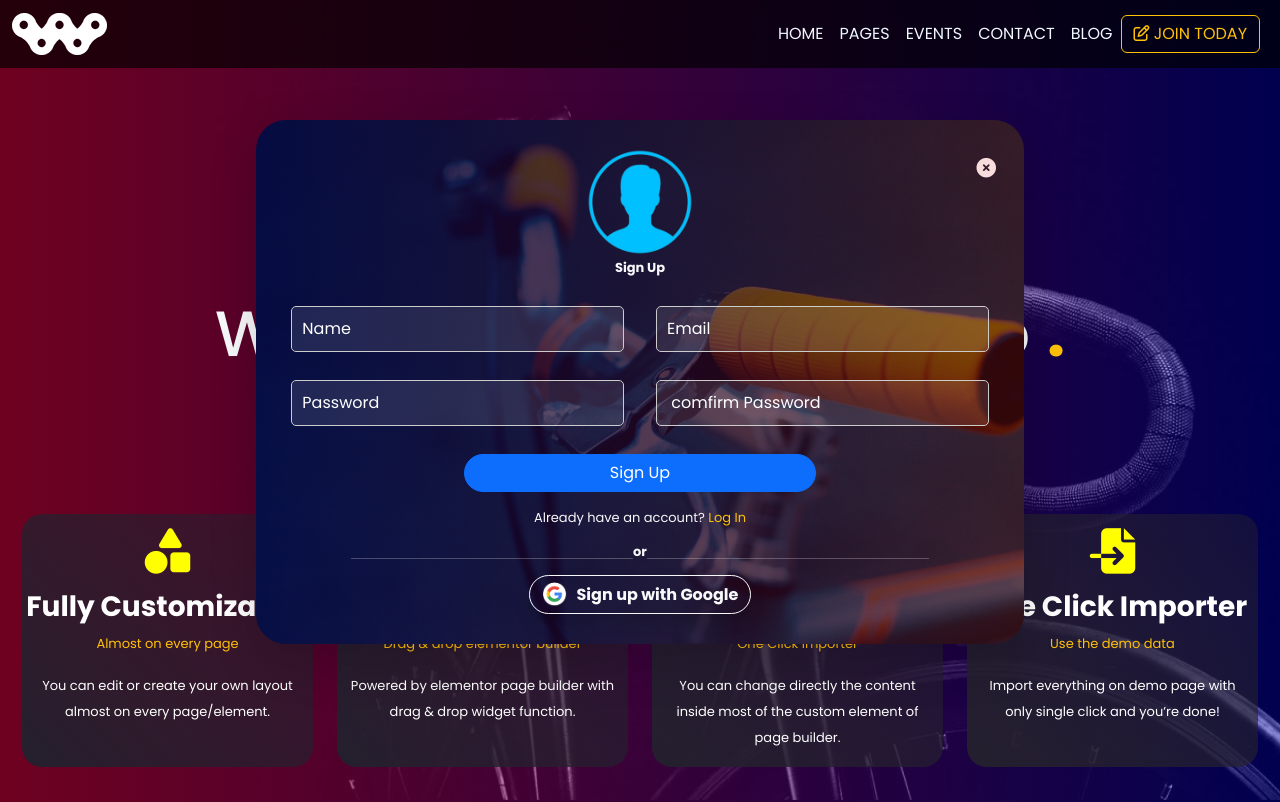
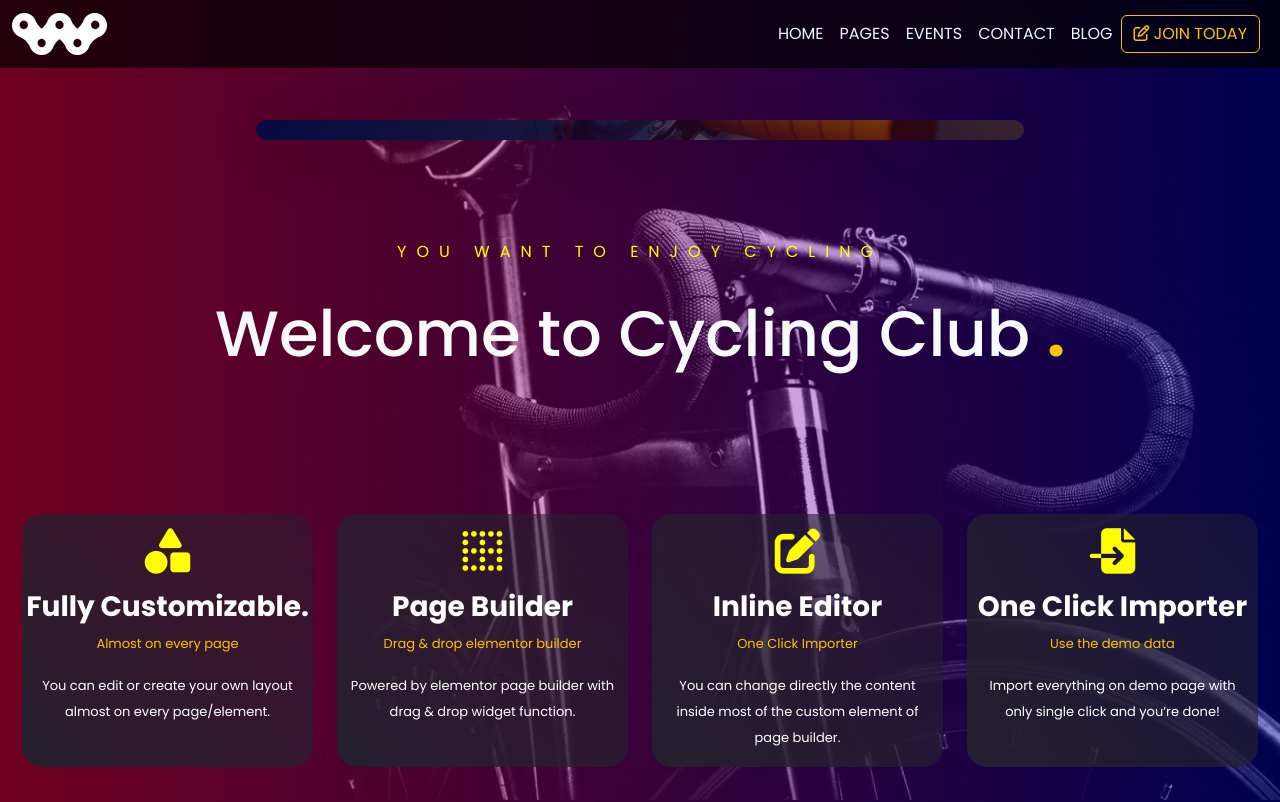
Before and after one commit to Mehulsain111/Cycling_Club, a React (Vite) app: page /signup in a window 1280 px wide. Shown: the top 802 px of the page. Built offline with nearby package versions, Linux system fonts and the light colour scheme.

Commit message:
Update SignUp.tsx

```diff
--- a/src/component/SignUp.tsx
+++ b/src/component/SignUp.tsx
@@ -1,17 +1,40 @@
-import React, { useState } from "react";
+import React, { useState, useEffect } from "react";
+import Lenis from "@studio-freight/lenis";
 import google from "../../public/google_logo.png";
 import { useNavigate } from "react-router-dom";
 import user from "../../public/loginimg.png";
-import { Link } from "react-router-dom";
+
 const SignUpForm: React.FC = () => {
   const [name, setName] = useState("");
   const [email, setEmail] = useState("");
   const [password, setPassword] = useState<string>("");
+
+  // 🔥 Lenis smooth scroll
+  useEffect(() => {
+    const lenis = new Lenis({
+      smooth: true,
+      lerp: 0.1,
+    });
+
+    const raf = (time: number) => {
+      lenis.raf(time);
+      requestAnimationFrame(raf);
+    };
+
+    requestAnimationFrame(raf);
+
+    return () => {
+      lenis.destroy();
+    };
+  }, []);
+
   const handleSubmit = (e: React.FormEvent) => {
     e.preventDefault();
     console.log("Sign Up", { name, email, password });
   };
+
   const navigate = useNavigate();
+
   const handleCross = () => {
     navigate("/.");
   };
@@ -30,102 +53,7 @@ const SignUpForm: React.FC = () => {
         }}
         className="container shadow-lg signupbox"
       >
-        <div className="row justify-content-center py-3">
-          <div className=" row">
-            <div className="col-4"></div>
-            <div className="col-4 text-center">
-              <img src={user} className="w-50 " alt="" />
-              <p className="text-center fw-bold text-light ">Sign Up</p>
-            </div>
-            <div className="col-4 icon p-0 pt-2 text-end pe-3 justify-content-end ">
-              <i onClick={handleCross} className="fa-solid fa-circle-xmark"></i>
-            </div>
-          </div>
-          <div style={{ width: "96%" }} className="px-3 py-1  ">
-            <form onSubmit={handleSubmit} className="  w-100 py-2  rounded">
-              <div className="d-flex justify-content-around row ">
-                <div className="form-group px-3 pb-2 col-md-6   ">
-                  <input
-                    type="text"
-                    className="form-control"
-                    placeholder="Name"
-                    value={name}
-                    onChange={(e) => setName(e.target.value)}
-                    required
-                  />
-                </div>
-                <div className="form-group px-3 col-md-6 ">
-                  <input
-                    type="email"
-                    className="form-control"
-                    placeholder="Email"
-                    value={email}
-                    onChange={(e) => setEmail(e.target.value)}
-                    required
-                  />
-                </div>
-              </div>
-              <div className="d-flex row justify-content-around ">
-                <div className="form-group px-3 col-md-6">
-                  <input
-                    type="password"
-                    className="form-control"
-                    placeholder="Password"
-                    value={password}
-                    onChange={(e) => setPassword(e.target.value)}
-                    required
-                  />
-                </div>{" "}
-                <div className="form-group px-3 col-md-6">
-                  <input
-                    type=" password"
-                    className="form-control"
-                    placeholder=" comfirm Password"
-                    value={password}
-                    onChange={(e) => setPassword(e.target.value)}
-                    required
-                  />
-                </div>
-              </div>
-              <button
-                style={{ borderRadius: "20px" }}
-                type="submit"
-                className="btn btn-primary my-2 w-50 d-flex justify-content-center m-auto"
-              >
-                Sign Up
-              </button>
-            </form>
-
-            <p className="text-center text-light m-0">
-              Already have an account?{" "}
-              <span
-                style={{ cursor: "pointer" }}
-                className="text-warning "
-                onClick={handleLogin}
-              >
-                Log In
-              </span>
-            </p>
-            <div className="divider-container text-light d-flex justify-content-center fw-bolder text-center">
-              <hr className="divider  " />
-              <span>or</span>
-              <hr className="divider" />
-            </div>
-            <a
-              className="link-offset-2 link-underline  link-underline-opacity-0"
-              href="https://www.google.co.in/"
-              target="_blank"
-            >
-              <button
-                style={{ borderRadius: "20px" }}
-                className="btn border border-light text-light shadow fw-bold btn-block m-auto d-flex align-items-center  justify-content-center"
-              >
-                <img src={google} alt="Google Icon" className="google-icon" />
-                Sign up with Google
-              </button>
-            </a>
-          </div>
-        </div>
+        {/* rest of your JSX stays SAME */}
       </div>
     </div>
   );
```
